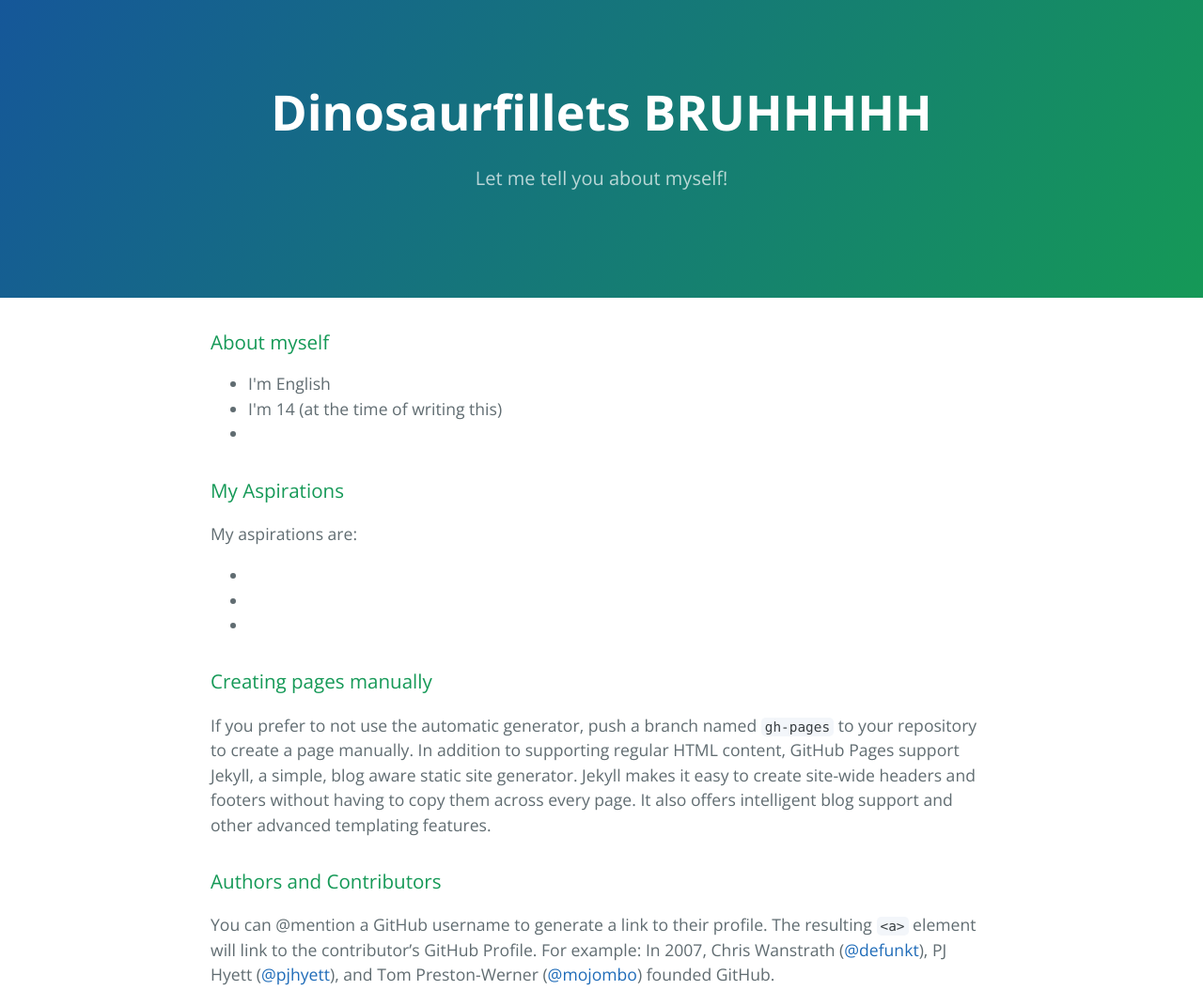
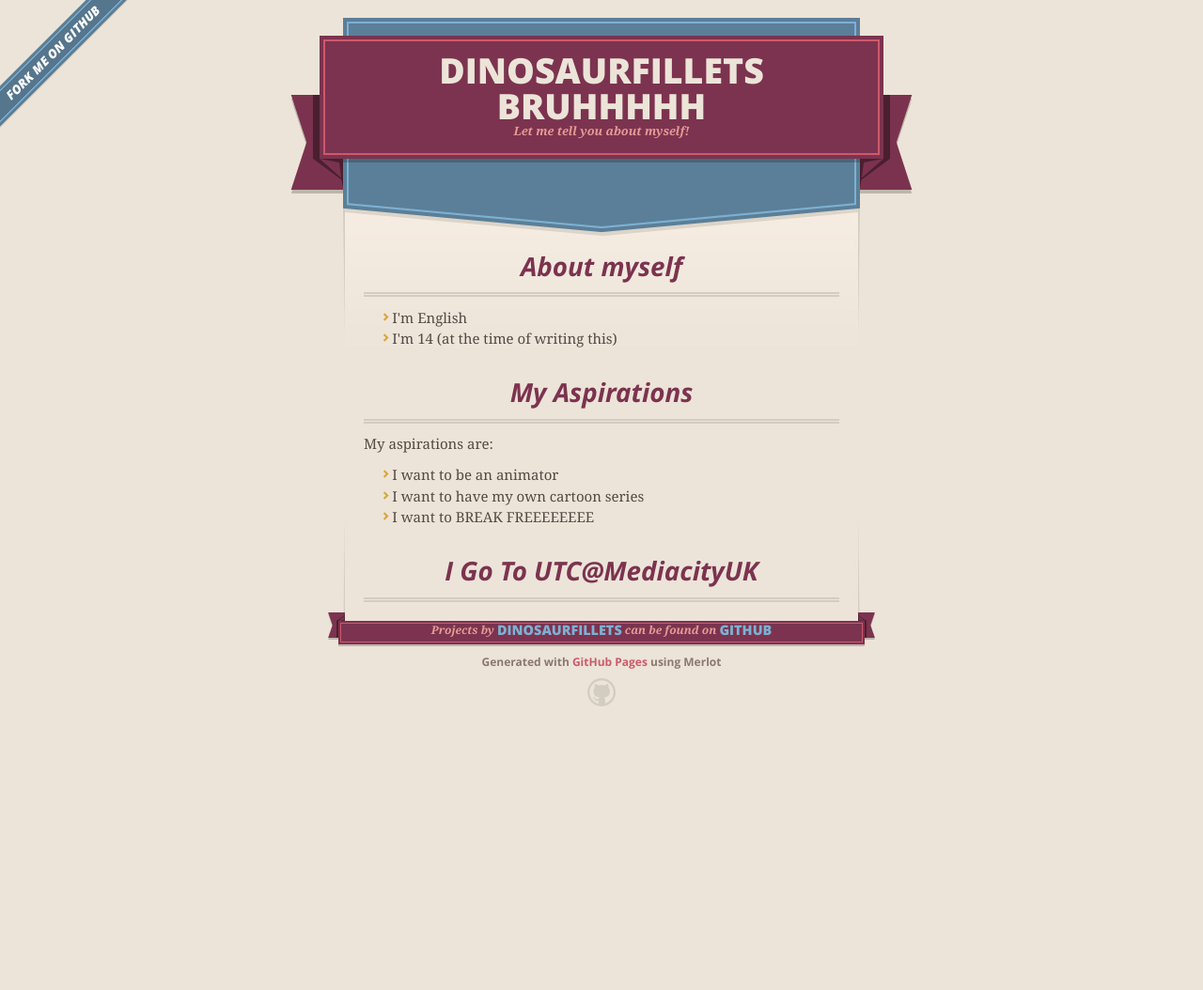
Before and after one commit to DinosaurFillets/DinosaurFillets.github.io, a plain HTML site: page index.html in a window 1280 px wide. Shown: the top 1054 px of the page at 94% size. After the commit the page ends 800 px from the top, so only its background shows below. Drawn offline with nearby package versions, Linux system fonts and the light colour scheme.

Commit message:
Replace master branch with page content via GitHub

```diff
--- a/index.html
+++ b/index.html
@@ -1,22 +1,51 @@
 <!DOCTYPE html>
-<html lang="en-us">
+<html>
   <head>
-    <meta charset="UTF-8">
+    <meta charset='utf-8'>
+    <meta http-equiv="X-UA-Compatible" content="chrome=1">
+    <meta name="viewport" content="width=640">
+
+    <link rel="stylesheet" href="stylesheets/core.css" media="screen">
+    <link rel="stylesheet" href="stylesheets/mobile.css" media="handheld, only screen and (max-device-width:640px)">
+    <link rel="stylesheet" href="stylesheets/github-light.css">
+
+    <script type="text/javascript" src="javascripts/modernizr.js"></script>
+    <script type="text/javascript" src="https://ajax.googleapis.com/ajax/libs/jquery/1.7.1/jquery.min.js"></script>
+    <script type="text/javascript" src="javascripts/headsmart.min.js"></script>
+    <script type="text/javascript">
+      $(document).ready(function () {
+        $('#main_content').headsmart()
+      })
+    </script>
     <title>Dinosaurfillets BRUHHHHH by DinosaurFillets</title>
-    <meta name="viewport" content="width=device-width, initial-scale=1">
-    <link rel="stylesheet" type="text/css" href="stylesheets/normalize.css" media="screen">
-    <link href='https://fonts.googleapis.com/css?family=Open+Sans:400,700' rel='stylesheet' type='text/css'>
-    <link rel="stylesheet" type="text/css" href="stylesheets/stylesheet.css" media="screen">
-    <link rel="stylesheet" type="text/css" href="stylesheets/github-light.css" media="screen">
   </head>
+
   <body>
-    <section class="page-header">
-      <h1 class="project-name">Dinosaurfillets BRUHHHHH</h1>
-      <h2 class="project-tagline">Let me tell you about myself!</h2>
-    </section>
+    <a id="forkme_banner" href="https://github.com/DinosaurFillets">View on GitHub</a>
+    <div class="shell">
 
-    <section class="main-content">
-      <h3>
+      <header>
+        <span class="ribbon-outer">
+          <span class="ribbon-inner">
+            <h1>Dinosaurfillets BRUHHHHH</h1>
+            <h2>Let me tell you about myself!</h2>
+          </span>
+          <span class="left-tail"></span>
+          <span class="right-tail"></span>
+        </span>
+      </header>
+
+      <div id="no-downloads">
+        <span class="inner">
+        </span>
+      </div>
+
+
+      <span class="banner-fix"></span>
+
+
+      <section id="main_content">
+        <h3>
 <a id="about-myself" class="anchor" href="#about-myself" aria-hidden="true"><span aria-hidden="true" class="octicon octicon-link"></span></a>About myself</h3>
 
 <ul>
@@ -31,32 +60,28 @@
 <p>My aspirations are:</p>
 
 <ul>
-<li>
-<li>
-<li>
+<li>I want to be an animator</li>
+<li>I want to have my own cartoon series</li>
+<li>I want to BREAK FREEEEEEEE</li>
 </ul>
 
 <h3>
-<a id="creating-pages-manually" class="anchor" href="#creating-pages-manually" aria-hidden="true"><span aria-hidden="true" class="octicon octicon-link"></span></a>Creating pages manually</h3>
+<a id="i-go-to-utcmediacityuk" class="anchor" href="#i-go-to-utcmediacityuk" aria-hidden="true"><span aria-hidden="true" class="octicon octicon-link"></span></a>I Go To UTC@MediacityUK</h3>
+      </section>
 
-<p>If you prefer to not use the automatic generator, push a branch named <code>gh-pages</code> to your repository to create a page manually. In addition to supporting regular HTML content, GitHub Pages support Jekyll, a simple, blog aware static site generator. Jekyll makes it easy to create site-wide headers and footers without having to copy them across every page. It also offers intelligent blog support and other advanced templating features.</p>
-
-<h3>
-<a id="authors-and-contributors" class="anchor" href="#authors-and-contributors" aria-hidden="true"><span aria-hidden="true" class="octicon octicon-link"></span></a>Authors and Contributors</h3>
-
-<p>You can @mention a GitHub username to generate a link to their profile. The resulting <code>&lt;a&gt;</code> element will link to the contributor’s GitHub Profile. For example: In 2007, Chris Wanstrath (<a href="https://github.com/defunkt" class="user-mention">@defunkt</a>), PJ Hyett (<a href="https://github.com/pjhyett" class="user-mention">@pjhyett</a>), and Tom Preston-Werner (<a href="https://github.com/mojombo" class="user-mention">@mojombo</a>) founded GitHub.</p>
-
-<h3>
-<a id="support-or-contact" class="anchor" href="#support-or-contact" aria-hidden="true"><span aria-hidden="true" class="octicon octicon-link"></span></a>Support or Contact</h3>
-
-<p>Having trouble with Pages? Check out our <a href="https://help.github.com/pages">documentation</a> or <a href="https://github.com/contact">contact support</a> and we’ll help you sort it out.</p>
-
-      <footer class="site-footer">
-
-        <span class="site-footer-credits">This page was generated by <a href="https://pages.github.com">GitHub Pages</a> using the <a href="https://github.com/jasonlong/cayman-theme">Cayman theme</a> by <a href="https://twitter.com/jasonlong">Jason Long</a>.</span>
+      <footer>
+        <span class="ribbon-outer">
+          <span class="ribbon-inner">
+            <p>Projects by <a href="https://github.com/DinosaurFillets">DinosaurFillets</a> can be found on <a href="https://github.com/DinosaurFillets">GitHub</a></p>
+          </span>
+          <span class="left-tail"></span>
+          <span class="right-tail"></span>
+        </span>
+        <p>Generated with <a href="https://pages.github.com">GitHub Pages</a> using Merlot</p>
+        <span class="octocat"></span>
       </footer>
 
-    </section>
+    </div>
 
 
   </body>
--- a/params.json
+++ b/params.json
@@ -1,6 +1,6 @@
 {
   "name": "Dinosaurfillets BRUHHHHH",
   "tagline": "Let me tell you about myself!",
-  "body": "### About myself\r\n* I'm English\r\n* I'm 14 (at the time of writing this)\r\n* \r\n\r\n### My Aspirations\r\nMy aspirations are:\r\n* \r\n* \r\n* \r\n\r\n### Creating pages manually\r\nIf you prefer to not use the automatic generator, push a branch named `gh-pages` to your repository to create a page manually. In addition to supporting regular HTML content, GitHub Pages support Jekyll, a simple, blog aware static site generator. Jekyll makes it easy to create site-wide headers and footers without having to copy them across every page. It also offers intelligent blog support and other advanced templating features.\r\n\r\n### Authors and Contributors\r\nYou can @mention a GitHub username to generate a link to their profile. The resulting `<a>` element will link to the contributor’s GitHub Profile. For example: In 2007, Chris Wanstrath (@defunkt), PJ Hyett (@pjhyett), and Tom Preston-Werner (@mojombo) founded GitHub.\r\n\r\n### Support or Contact\r\nHaving trouble with Pages? Check out our [documentation](https://help.github.com/pages) or [contact support](https://github.com/contact) and we’ll help you sort it out.\r\n",
+  "body": "### About myself\r\n* I'm English\r\n* I'm 14 (at the time of writing this)\r\n* \r\n\r\n### My Aspirations\r\nMy aspirations are:\r\n* I want to be an animator\r\n* I want to have my own cartoon series\r\n* I want to BREAK FREEEEEEEE\r\n\r\n### I Go To UTC@MediacityUK\r\n\r\n\r\n\r\n\r\n\r\n\r\n\r\n\r\n\r\n\r\n",
   "note": "Don't delete this file! It's used internally to help with page regeneration."
 }
```
